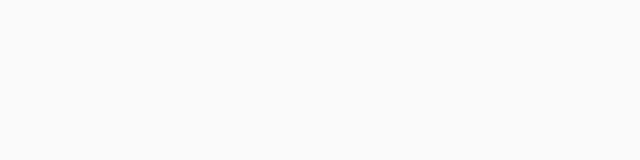
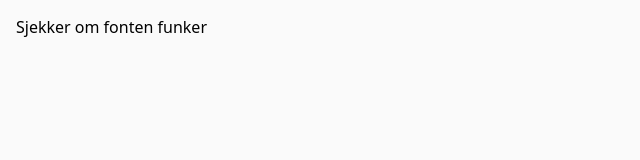
Before and after one commit to lise-charlotte/prosjekt-1, a website: page index.html in a window 1280 px wide. Shown: the whole page, without its empty margins (0-640 px from the left). Drawn offline with Linux system fonts and the light colour scheme.

Commit message:
A test to see if the font worked, seems like it

```diff
--- a/index.html
+++ b/index.html
@@ -9,7 +9,7 @@
   </head>
   <body>
     <header></header>
-    <main></main>
+    <main>Sjekker om fonten funker</main>
     <footer></footer>
   </body>
 </html>
```
